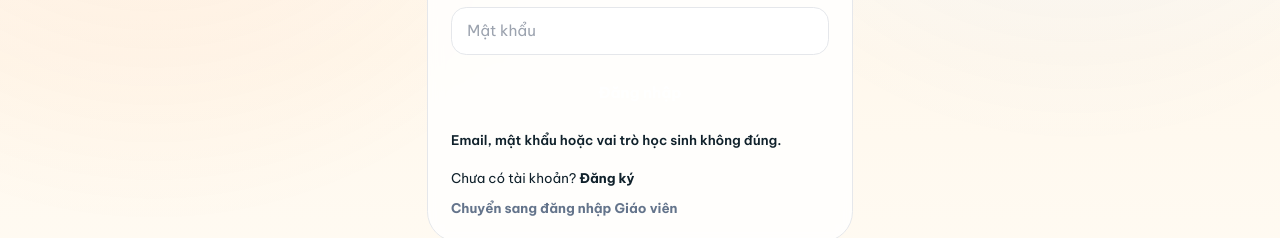
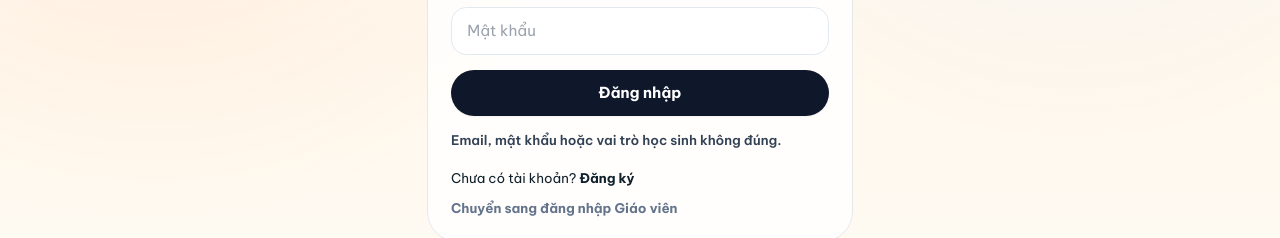
Before and after one commit to aduvava/aduvava, a Next.js app: page /login in a window 1280 px wide. Both pictures are taken after typing "name@example.com", "Sample123" into the empty fields and a click on the button "Đăng nhập". Shown: the part 364-602 px from the top of the page. Built offline with nearby package versions, Linux system fonts and the light colour scheme; no server answers.

Commit message:
Sửa nút và trạng thái form đăng nhập

```diff
--- a/src/components/forms/login-form.tsx
+++ b/src/components/forms/login-form.tsx
@@ -51,12 +51,12 @@ export function LoginForm() {
 
   return (
     <form action={submit} className="grid gap-4">
-      <input name="email" type="email" required placeholder="Email" className="rounded-2xl border border-ink/10 bg-white px-4 py-3 outline-none focus:border-moss" />
-      <input name="password" type="password" required placeholder="Mật khẩu" className="rounded-2xl border border-ink/10 bg-white px-4 py-3 outline-none focus:border-moss" />
-      <button className="rounded-full bg-ink px-5 py-3 font-bold text-white" type="submit">
+      <input name="email" type="email" required placeholder="Email" className="rounded-2xl border border-slate-200 bg-white px-4 py-3 outline-none focus:border-orange-500 focus:ring-2 focus:ring-orange-100" />
+      <input name="password" type="password" required placeholder="Mật khẩu" className="rounded-2xl border border-slate-200 bg-white px-4 py-3 outline-none focus:border-orange-500 focus:ring-2 focus:ring-orange-100" />
+      <button className="rounded-full bg-slate-900 px-5 py-3 font-bold text-white shadow-sm transition hover:bg-slate-700 focus-visible:outline-none focus-visible:ring-2 focus-visible:ring-orange-500 focus-visible:ring-offset-2" type="submit">
         Đăng nhập
       </button>
-      {message ? <p className="text-sm font-semibold text-ink/65">{message}</p> : null}
+      {message ? <p role="status" className="text-sm font-semibold text-slate-700">{message}</p> : null}
     </form>
   );
 }
```
